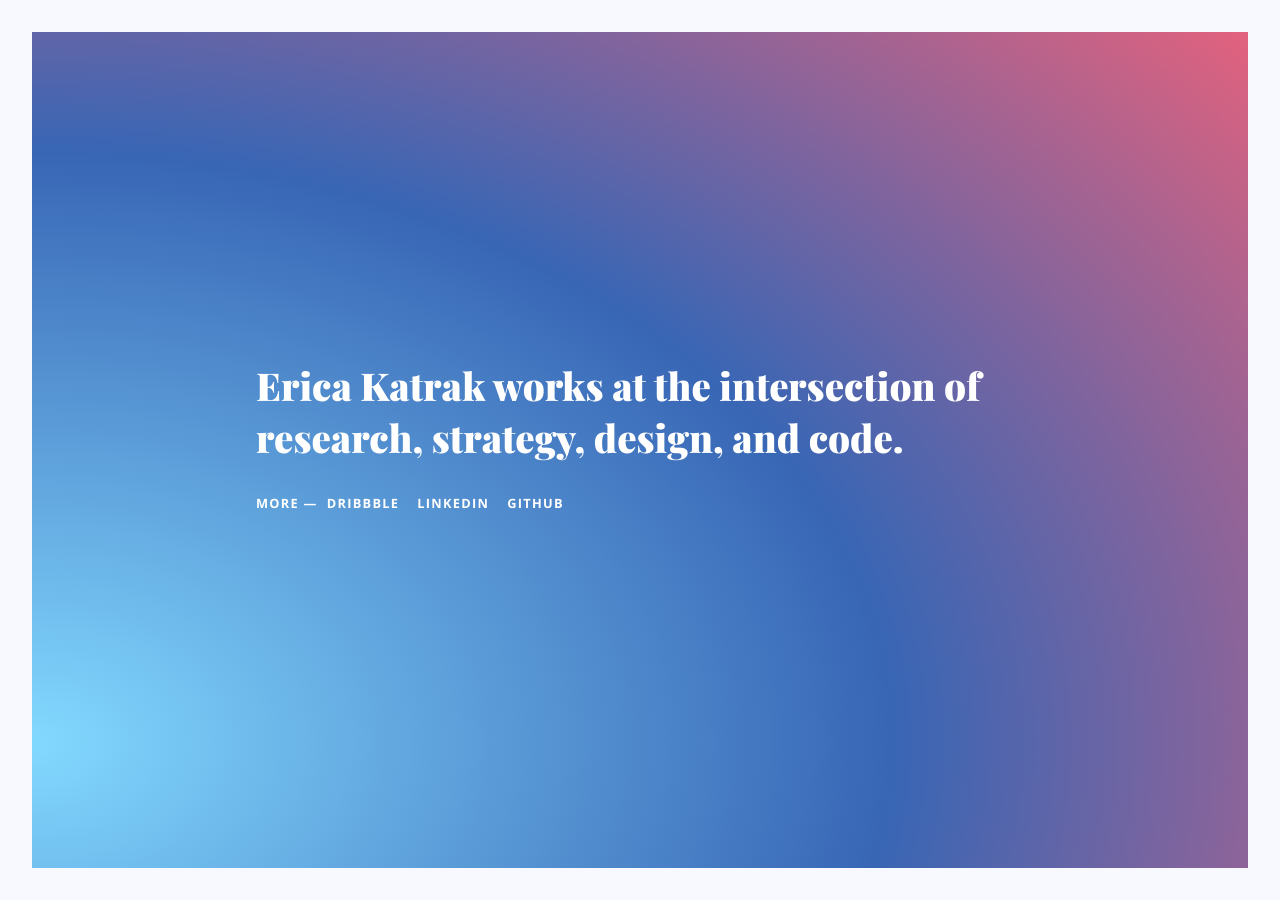
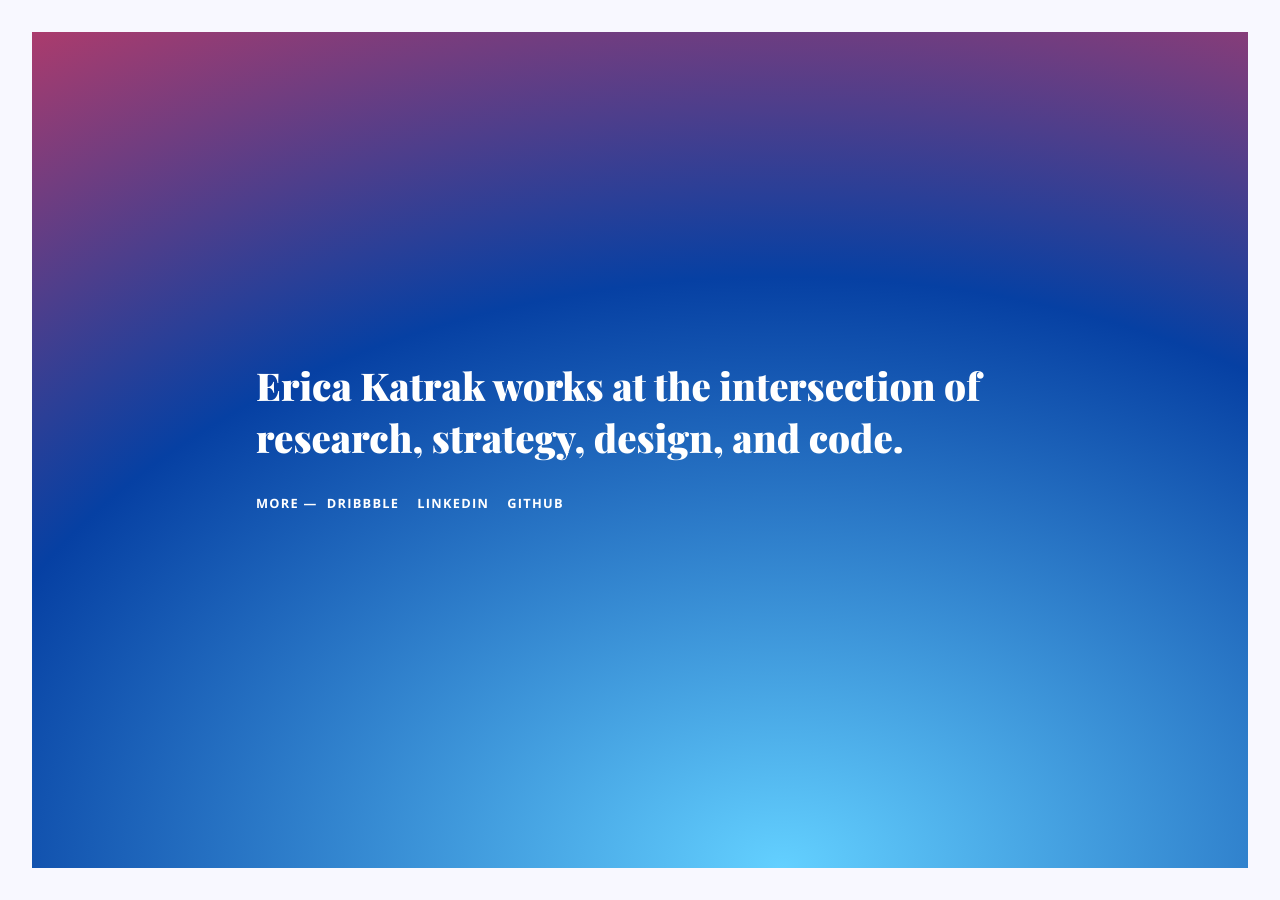
Before and after one commit to ericakatrak/ericakatrak.github.io, a Jekyll site: the page built from index.html, in a window 1280 px wide. Built offline with Jekyll 4.4.1, drawn with Linux system fonts in a browser that asks for light colours.

Commit message:
style tweak

```diff
--- a/css/style.css
+++ b/css/style.css
@@ -34,7 +34,7 @@ body {
 	right: 0;
 	bottom: 0;
 	left: 0;
-	/*background-image: radial-gradient(#82D9FF, #3866B5, #FF6174);
+	/*background-image: radial-gradient(#63D0FF, #0640A3, #FF3951);
 	background-size: 200% 200%;
 	background-position: 0 0;
 	animation: border 5s linear infinite;
@@ -44,10 +44,11 @@ body {
 
 body:after {
 	content: "";
-	background-image: radial-gradient(#82D9FF, #3866B5, #FF6174);
+background-image: radial-gradient(#63D0FF, #0640A3, #FF3951);
+
 	background-size: 200% 200%;
 	background-position: 0 0;
-	animation: border 20s linear infinite;
+	animation: border 60s linear infinite;
 	position: absolute;
 	top: 2.5vw;
 	right: 2.5vw;
@@ -76,7 +77,7 @@ h1 {
   -webkit-background-clip: text;*/
 
   /* what will show through the text */
-	/*background-image: radial-gradient(#82D9FF, #3866B5, #FF6174);
+	/*background-image: radial-gradient(#63D0FF, #0640A3, #FF3951);
 	background-size: 200% 200%;
 	background-position: 0 0;*/
 
```
